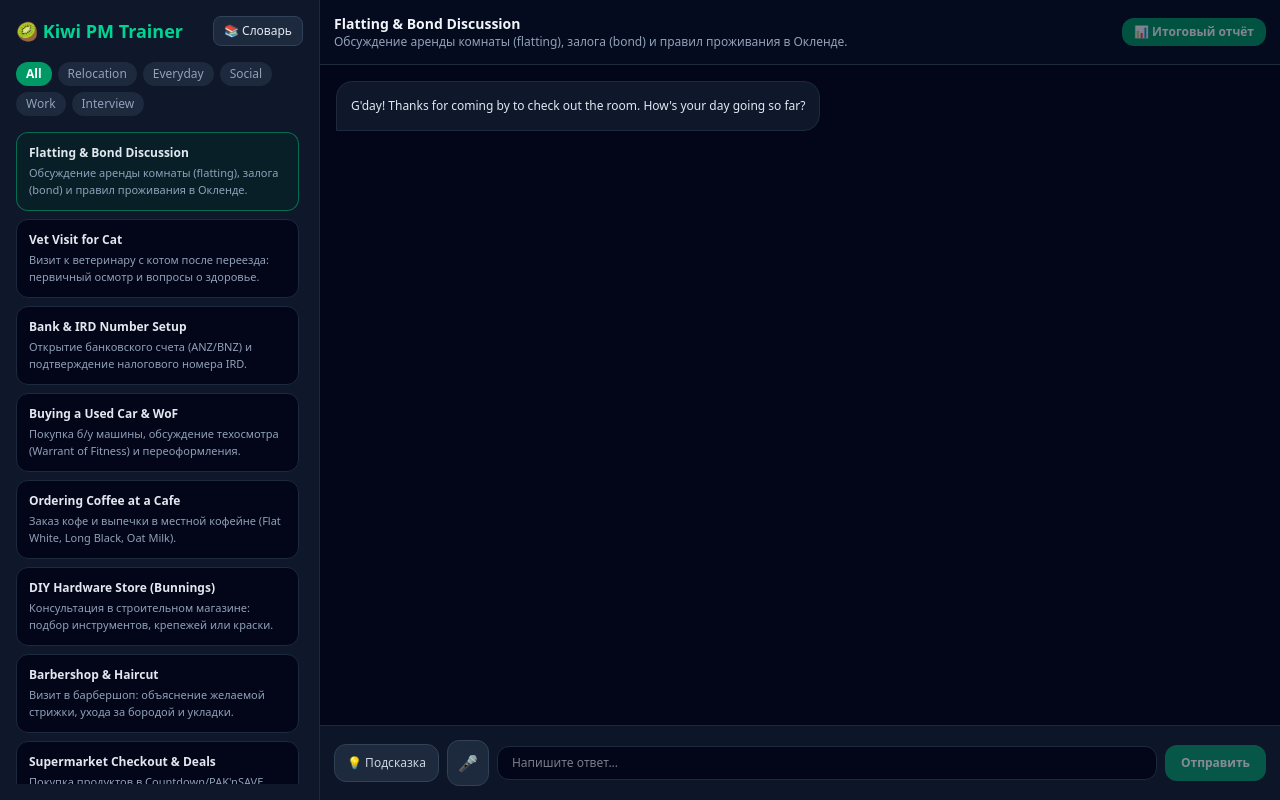
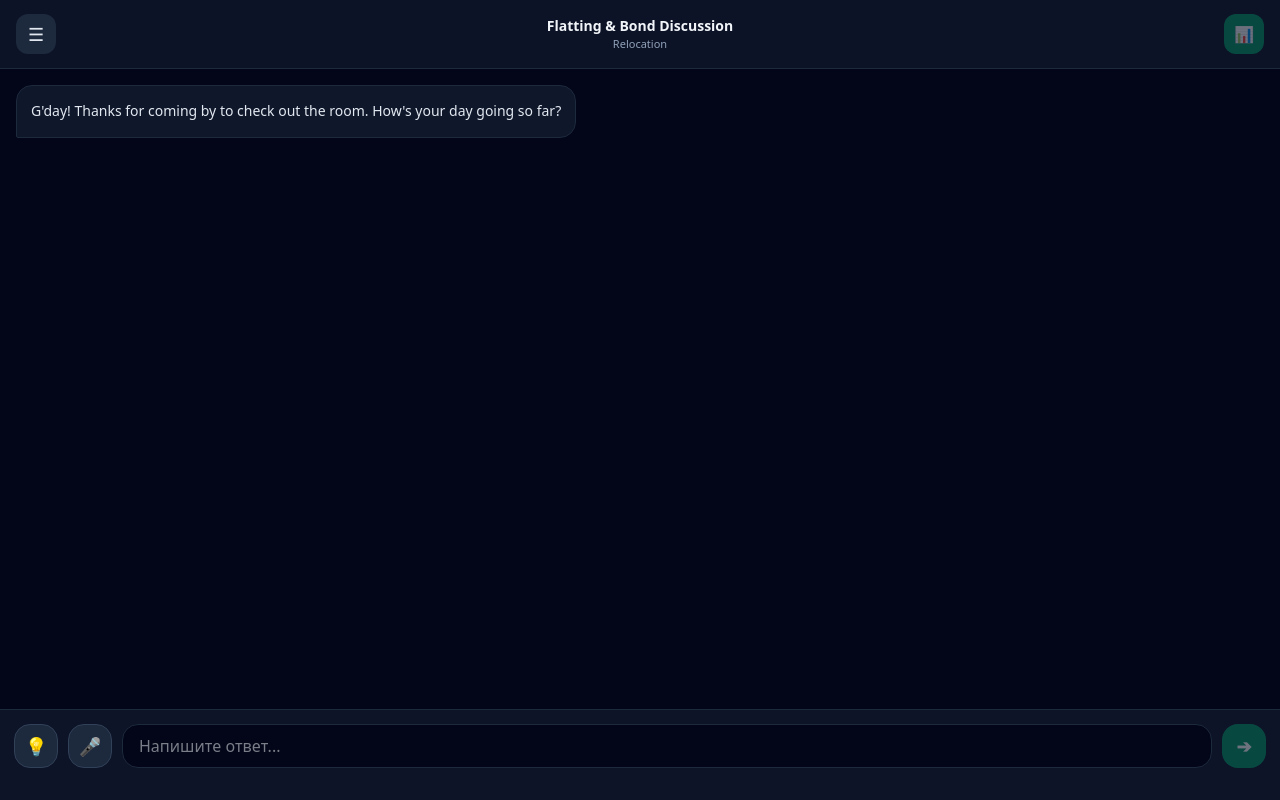
Before and after one commit to dimsimon/kiwi-pm-trainer, a Next.js app: page / in a window 1280 px wide. Built offline with nearby package versions, Linux system fonts and the light colour scheme.

Commit message:
fix: for iphone 17 pro max in page.tsx

```diff
--- a/app/page.tsx
+++ b/app/page.tsx
@@ -73,7 +73,7 @@ export default function Home() {
 
     const SpeechRecognition = (window as any).SpeechRecognition || (window as any).webkitSpeechRecognition;
     if (!SpeechRecognition) {
-      alert('Голосовой ввод не поддерживается браузером');
+      alert('Голосовой ввод не поддерживается вашим браузером');
       return;
     }
 
@@ -203,16 +203,16 @@ export default function Home() {
   };
 
   return (
-    <main className="flex h-dvh w-full bg-slate-950 text-slate-100 font-sans overflow-hidden fixed inset-0">
-      {/* Боковая панель */}
+    <main className="fixed inset-0 h-dvh w-full bg-slate-950 text-slate-100 font-sans flex flex-col overflow-hidden select-none">
+      {/* Drawer Menu */}
       <aside
-        className={`fixed md:relative z-50 inset-y-0 left-0 w-80 bg-slate-900 border-r border-slate-800 flex flex-col p-4 space-y-4 transition-transform duration-300 ${
-          isSidebarOpen ? 'translate-x-0' : '-translate-x-full md:translate-x-0'
+        className={`fixed inset-y-0 left-0 z-50 w-[85%] max-w-sm bg-slate-900 border-r border-slate-800 flex flex-col p-5 space-y-4 transition-transform duration-300 ease-in-out ${
+          isSidebarOpen ? 'translate-x-0' : '-translate-x-full'
         }`}
       >
         <div className="flex items-center justify-between">
           <h1 className="font-bold text-lg text-emerald-400 flex items-center gap-2">
-            🥝 Kiwi PM Trainer
+            🥝 Kiwi Trainer
           </h1>
           <button
             onClick={() => {
@@ -220,22 +220,22 @@ export default function Home() {
               setSelectedWordContext('');
               setIsVocabOpen(true);
             }}
-            className="text-xs bg-slate-800 hover:bg-slate-700 text-slate-200 px-2.5 py-1.5 rounded-lg border border-slate-700 transition-all"
+            className="text-xs bg-slate-800 hover:bg-slate-700 text-slate-200 px-3 py-2 rounded-xl border border-slate-700 active:scale-95 transition-all"
           >
             📚 Словарь
           </button>
         </div>
 
         {/* Категории */}
-        <div className="flex flex-wrap gap-1.5">
+        <div className="flex flex-wrap gap-2">
           {categories.map((cat) => (
             <button
               key={cat}
               onClick={() => setSelectedCategory(cat)}
-              className={`text-xs px-2.5 py-1 rounded-full transition-all ${
+              className={`text-xs px-3 py-1.5 rounded-full transition-all ${
                 selectedCategory === cat
                   ? 'bg-emerald-600 text-white font-semibold'
-                  : 'bg-slate-800 text-slate-400 hover:text-white'
+                  : 'bg-slate-800 text-slate-400'
               }`}
             >
               {cat}
@@ -244,15 +244,15 @@ export default function Home() {
         </div>
 
         {/* Список сценариев */}
-        <div className="flex-1 overflow-y-auto space-y-2 pr-1">
+        <div className="flex-1 overflow-y-auto space-y-3 pr-1">
           {filteredScenarios.map((s) => (
             <div
               key={s.id}
               onClick={() => handleSelectScenario(s)}
-              className={`p-3 rounded-xl cursor-pointer border transition-all ${
+              className={`p-3.5 rounded-2xl cursor-pointer border transition-all ${
                 selectedScenario.id === s.id
                   ? 'bg-emerald-950/40 border-emerald-500/50 text-white'
-                  : 'bg-slate-950 border-slate-800 hover:border-slate-700 text-slate-300'
+                  : 'bg-slate-950 border-slate-800 text-slate-300'
               }`}
             >
               <div className="flex items-center justify-between mb-1">
@@ -269,81 +269,74 @@ export default function Home() {
         </div>
       </aside>
 
-      {/* Оверлей мобильного меню */}
+      {/* Оверлей меню */}
       {isSidebarOpen && (
         <div
           onClick={() => setIsSidebarOpen(false)}
-          className="fixed inset-0 bg-black/60 z-40 md:hidden"
+          className="fixed inset-0 bg-black/70 z-40 transition-opacity"
         />
       )}
 
-      {/* Основной чат */}
-      <section className="flex-1 flex flex-col bg-slate-950 min-w-0 h-full overflow-hidden">
-        {/* Шапка */}
-        <header className="p-3.5 border-b border-slate-800 flex items-center justify-between bg-slate-900/30">
-          <div className="flex items-center gap-2 min-w-0">
+      {/* iOS Header */}
+      <header className="px-4 py-3.5 border-b border-slate-800 flex items-center justify-between bg-slate-900/80 backdrop-blur-md shrink-0">
         <button
-              onClick={() => setIsSidebarOpen(!isSidebarOpen)}
-              className="md:hidden p-1.5 rounded-lg bg-slate-800 text-slate-300 hover:text-white"
+          onClick={() => setIsSidebarOpen(true)}
+          className="w-10 h-10 rounded-xl bg-slate-800 text-slate-200 active:scale-95 transition-transform flex items-center justify-center text-lg"
         >
           ☰
         </button>
-            <div className="truncate">
+
+        <div className="flex-1 text-center px-3 truncate">
           <h2 className="font-bold text-sm text-slate-100 truncate">{selectedScenario.title}</h2>
-              <p className="text-xs text-slate-400 truncate">{selectedScenario.description}</p>
+          <p className="text-[11px] text-slate-400 truncate">{selectedScenario.category}</p>
         </div>
-          </div>
+
         <button
           onClick={handleGetFullFeedback}
           disabled={isFeedbackLoading || messages.length < 2}
-            className="text-xs bg-emerald-600 hover:bg-emerald-500 disabled:opacity-50 text-white font-semibold px-3 py-1.5 rounded-xl transition-all whitespace-nowrap ml-2"
+          className="w-10 h-10 bg-emerald-600 disabled:opacity-40 text-white rounded-xl active:scale-95 transition-transform flex items-center justify-center text-base"
+          title="Итоговый отчёт"
         >
-            {isFeedbackLoading ? 'Анализ...' : '📊 Итоговый отчёт'}
+          {isFeedbackLoading ? '⌛' : '📊'}
         </button>
       </header>
 
-        {/* Область диалога */}
+      {/* Диалоговая зона */}
       <div className="flex-1 overflow-y-auto p-4 space-y-4">
-          {/* Итоговый отчёт сценария */}
+        {/* Итоговый отчёт */}
         {feedback && (
-            <div className="p-4 bg-slate-900 border border-emerald-800/60 rounded-2xl space-y-3 text-xs max-h-72 overflow-y-auto">
+          <div className="p-4 bg-slate-900 border border-emerald-800/60 rounded-2xl space-y-3 text-xs">
             <div className="font-bold text-emerald-400 flex justify-between items-center border-b border-slate-800 pb-2">
-                <span className="text-sm">📊 Итоговый отчёт сценария</span>
+              <span className="text-sm">📊 Итоговый отчёт</span>
               {feedback.starFeedback?.score !== undefined && (
                 <span className="bg-emerald-950 text-emerald-400 text-xs font-semibold px-2.5 py-1 rounded-lg border border-emerald-800/80">
-                    STAR Score: {feedback.starFeedback.score}/100
+                  STAR: {feedback.starFeedback.score}/100
                 </span>
               )}
             </div>
 
             {feedback.starFeedback ? (
               <div className="space-y-2.5 text-xs">
-                  <div className="bg-slate-950 p-2.5 rounded-xl border border-slate-800">
-                    <strong className="text-amber-400 block mb-0.5">Situation (Ситуация)</strong>
+                <div className="bg-slate-950 p-3 rounded-xl border border-slate-800">
+                  <strong className="text-amber-400 block mb-0.5">Situation</strong>
                   <p className="text-slate-300">{feedback.starFeedback.situation}</p>
                 </div>
-                  <div className="bg-slate-950 p-2.5 rounded-xl border border-slate-800">
-                    <strong className="text-amber-400 block mb-0.5">Task (Задача)</strong>
+                <div className="bg-slate-950 p-3 rounded-xl border border-slate-800">
+                  <strong className="text-amber-400 block mb-0.5">Task</strong>
                   <p className="text-slate-300">{feedback.starFeedback.task}</p>
                 </div>
-                  <div className="bg-slate-950 p-2.5 rounded-xl border border-slate-800">
-                    <strong className="text-amber-400 block mb-0.5">Action (Действия PM)</strong>
+                <div className="bg-slate-950 p-3 rounded-xl border border-slate-800">
+                  <strong className="text-amber-400 block mb-0.5">Action</strong>
                   <p className="text-slate-300">{feedback.starFeedback.action}</p>
                 </div>
-                  <div className="bg-slate-950 p-2.5 rounded-xl border border-slate-800">
-                    <strong className="text-amber-400 block mb-0.5">Result (Результат)</strong>
+                <div className="bg-slate-950 p-3 rounded-xl border border-slate-800">
+                  <strong className="text-amber-400 block mb-0.5">Result</strong>
                   <p className="text-slate-300">{feedback.starFeedback.result}</p>
                 </div>
-
-                  {feedback.starFeedback.recommendation && (
-                    <div className="p-2.5 bg-emerald-950/40 border border-emerald-500/30 rounded-xl text-emerald-200 mt-2">
-                      💡 <strong>Рекомендация:</strong> {feedback.starFeedback.recommendation}
-                    </div>
-                  )}
               </div>
             ) : (
               ((feedback as any).overallFeedback || (feedback as any).summary) && (
-                  <p className="text-slate-300 leading-relaxed">
+                <p className="text-slate-300 leading-relaxed text-sm">
                   {(feedback as any).overallFeedback || (feedback as any).summary}
                 </p>
               )
@@ -351,17 +344,17 @@ export default function Home() {
           </div>
         )}
 
-          {/* Сообщения */}
+        {/* Сообщения (Бабблы) */}
         {messages.map((msg, idx) => (
           <div
             key={idx}
             className={`flex flex-col ${msg.role === 'user' ? 'items-end' : 'items-start'}`}
           >
             <div
-                className={`max-w-[85%] p-3.5 rounded-2xl text-xs leading-relaxed ${
+              className={`max-w-[85%] p-3.5 rounded-2xl text-sm leading-relaxed ${
                 msg.role === 'user'
-                    ? 'bg-emerald-600 text-white rounded-br-none'
-                    : 'bg-slate-900 border border-slate-800 text-slate-200 rounded-bl-none'
+                  ? 'bg-emerald-600 text-white rounded-br-xs'
+                  : 'bg-slate-900 border border-slate-800 text-slate-200 rounded-bl-xs'
               }`}
             >
               {msg.content}
@@ -371,7 +364,7 @@ export default function Home() {
               <button
                 onClick={handleAnalyzeLastMessage}
                 disabled={isFeedbackLoading}
-                  className="mt-1 text-[11px] text-emerald-400 hover:underline flex items-center gap-1"
+                className="mt-1.5 text-xs text-emerald-400 flex items-center gap-1 active:opacity-70 font-medium"
               >
                 ⚡ Разбор фразы
               </button>
@@ -379,24 +372,24 @@ export default function Home() {
           </div>
         ))}
 
-          {/* Оверлей разбора сообщения */}
+        {/* Разбор последнего сообщения */}
         {singleMessageFeedback && (
-            <div className="p-3 bg-slate-900/90 border border-slate-800 rounded-xl space-y-2 text-xs text-slate-200">
+          <div className="p-3.5 bg-slate-900 border border-slate-800 rounded-2xl space-y-2 text-xs">
             <div className="font-semibold text-emerald-400">✨ Улучшенная версия:</div>
-              <p className="text-slate-300 italic">"{singleMessageFeedback.improvedVersion}"</p>
+            <p className="text-slate-300 italic text-sm">"{singleMessageFeedback.improvedVersion}"</p>
 
             {singleMessageFeedback.vocabularySuggestions?.length > 0 && (
-                <div className="pt-2 border-t border-slate-800 space-y-1">
-                  <div className="text-[11px] text-slate-400 font-bold">PM Лексика:</div>
+              <div className="pt-2 border-t border-slate-800 space-y-2">
+                <div className="text-[10px] text-slate-400 font-bold uppercase">Лексика:</div>
                 {singleMessageFeedback.vocabularySuggestions.map((v: any, i: number) => (
-                    <div key={i} className="flex justify-between items-center text-[11px]">
+                  <div key={i} className="flex justify-between items-center text-xs">
                     <span>
                       <strong className="text-rose-400 line-through mr-1">{v.original}</strong> →{' '}
                       <strong className="text-emerald-400">{v.recommended}</strong>
                     </span>
                     <button
                       onClick={() => handleOpenDictForWord(v.recommended, singleMessageFeedback.improvedVersion)}
-                        className="text-[10px] bg-slate-800 hover:bg-slate-700 px-2 py-0.5 rounded text-slate-300"
+                      className="text-[11px] bg-slate-800 px-2.5 py-1 rounded-lg text-slate-300 active:scale-95"
                     >
                       + В словарь
                     </button>
@@ -407,15 +400,15 @@ export default function Home() {
           </div>
         )}
 
-          {/* Hints */}
+        {/* Подсказки */}
         {hints.length > 0 && (
-            <div className="p-3 bg-slate-900 border border-slate-800 rounded-xl space-y-2 text-xs">
-              <div className="font-bold text-amber-400">💡 Идеи ответов (PM Hints):</div>
+          <div className="p-3.5 bg-slate-900 border border-slate-800 rounded-2xl space-y-2 text-xs">
+            <div className="font-bold text-amber-400">💡 Подсказки:</div>
             {hints.map((hint, hIdx) => (
               <div
                 key={hIdx}
                 onClick={() => handleSendMessage(hint)}
-                  className="p-2 bg-slate-950 hover:bg-slate-800 border border-slate-800 rounded-lg cursor-pointer text-slate-300 transition-all text-[11px]"
+                className="p-3 bg-slate-950 active:bg-slate-800 border border-slate-800 rounded-xl text-slate-300 text-xs leading-snug"
               >
                 {hint}
               </div>
@@ -426,49 +419,52 @@ export default function Home() {
         <div ref={chatEndRef} />
       </div>
 
-        {/* Форма ввода */}
-        <div className="p-3.5 border-t border-slate-800 bg-slate-900/90 shrink-0 space-y-2">
-          <div className="flex gap-2 items-center">
+      {/* Bottom Action Bar (iPhone 17 Pro Max Safe Zone) */}
+      <footer className="p-3.5 border-t border-slate-800 bg-slate-900/90 backdrop-blur-md shrink-0 pb-8">
+        <div className="flex gap-2.5 items-center">
+          {/* Подсказка */}
           <button
             onClick={handleGetHints}
             disabled={isHintsLoading}
-              className="text-xs bg-slate-800 hover:bg-slate-700 text-slate-300 px-3 py-2.5 rounded-xl border border-slate-700 transition-all flex items-center gap-1 shrink-0"
+            className="w-11 h-11 bg-slate-800 active:bg-slate-700 text-slate-300 rounded-2xl border border-slate-700 flex items-center justify-center shrink-0 text-lg active:scale-95 transition-transform"
           >
-              💡 Подсказка
+            💡
           </button>
 
+          {/* Голос */}
           <button
             onClick={handleToggleVoice}
-              className={`p-2.5 rounded-xl border transition-all shrink-0 ${
+            className={`w-11 h-11 rounded-2xl border flex items-center justify-center shrink-0 text-lg active:scale-95 transition-transform ${
               isListening
                 ? 'bg-rose-600 text-white border-rose-500 animate-pulse'
-                  : 'bg-slate-800 hover:bg-slate-700 text-slate-300 border-slate-700'
+                : 'bg-slate-800 active:bg-slate-700 text-slate-300 border-slate-700'
             }`}
-              title="Голосовой ввод"
           >
             🎤
           </button>
 
+          {/* Инпут */}
           <input
             type="text"
             value={inputMessage}
             onChange={(e) => setInputMessage(e.target.value)}
             onKeyDown={(e) => e.key === 'Enter' && handleSendMessage()}
             placeholder={isListening ? 'Слушаю...' : 'Напишите ответ...'}
-              className="flex-1 bg-slate-950 border border-slate-800 rounded-xl px-3.5 py-2 text-base md:text-xs focus:outline-none focus:border-emerald-500 text-slate-100 min-w-0"
+            className="flex-1 bg-slate-950 border border-slate-800 rounded-2xl px-4 h-11 text-base focus:outline-none focus:border-emerald-500 text-slate-100 min-w-0"
           />
+
+          {/* Отправить */}
           <button
             onClick={() => handleSendMessage()}
             disabled={isLoading || !inputMessage.trim()}
-              className="bg-emerald-600 hover:bg-emerald-500 disabled:opacity-50 text-white px-4 py-2.5 rounded-xl text-xs font-semibold transition-all shrink-0"
+            className="w-11 h-11 bg-emerald-600 active:bg-emerald-500 disabled:opacity-40 text-white rounded-2xl flex items-center justify-center shrink-0 text-lg font-bold active:scale-95 transition-transform"
           >
-              Отправить
+            ➔
           </button>
         </div>
-        </div>
-      </section>
+      </footer>
 
-      {/* Словарь */}
+      {/* Модалка словаря */}
       <VocabularyModal
         isOpen={isVocabOpen}
         onClose={() => setIsVocabOpen(false)}
```
Lines whose indentation alone changed are shown as unchanged.
